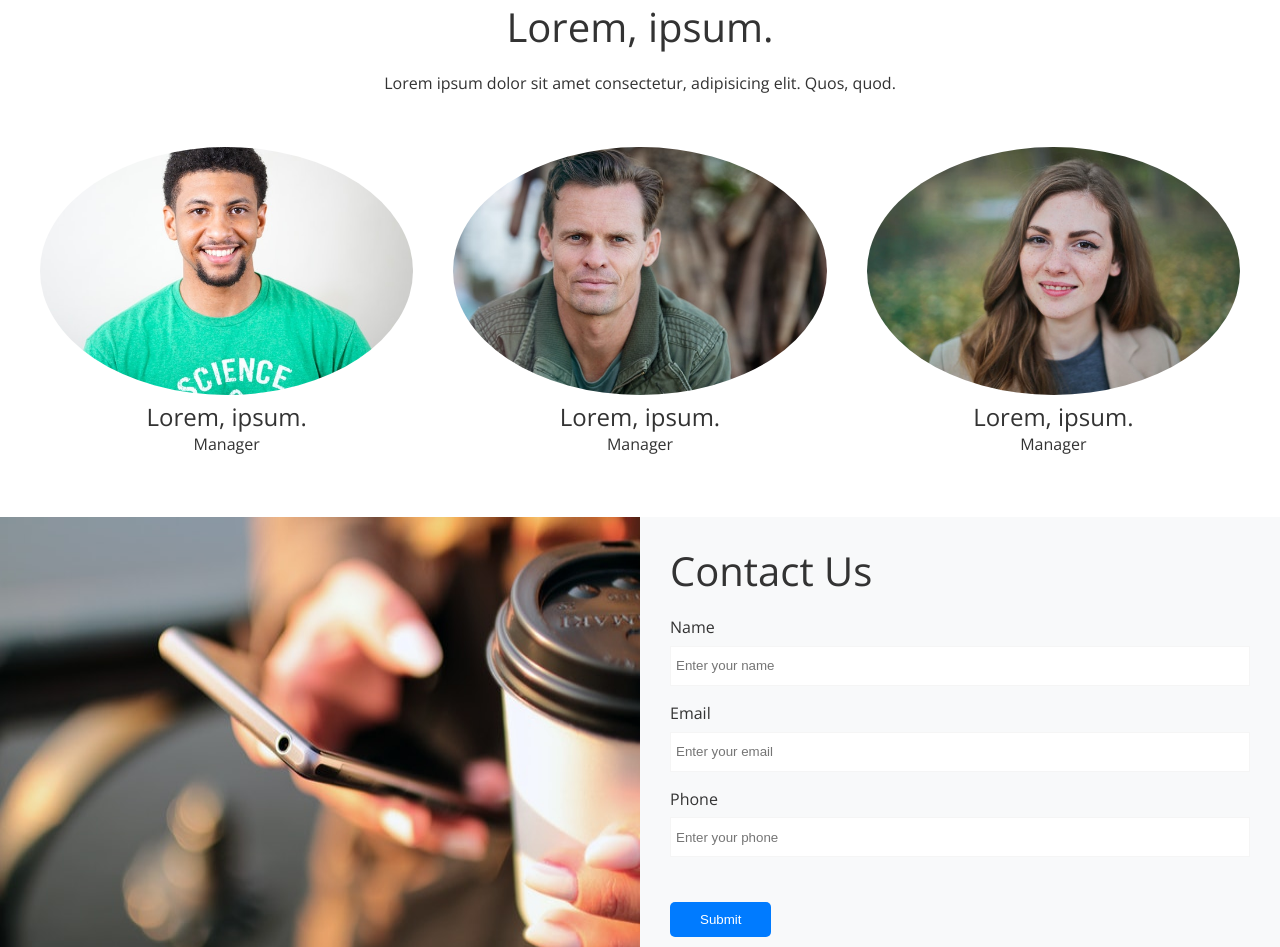
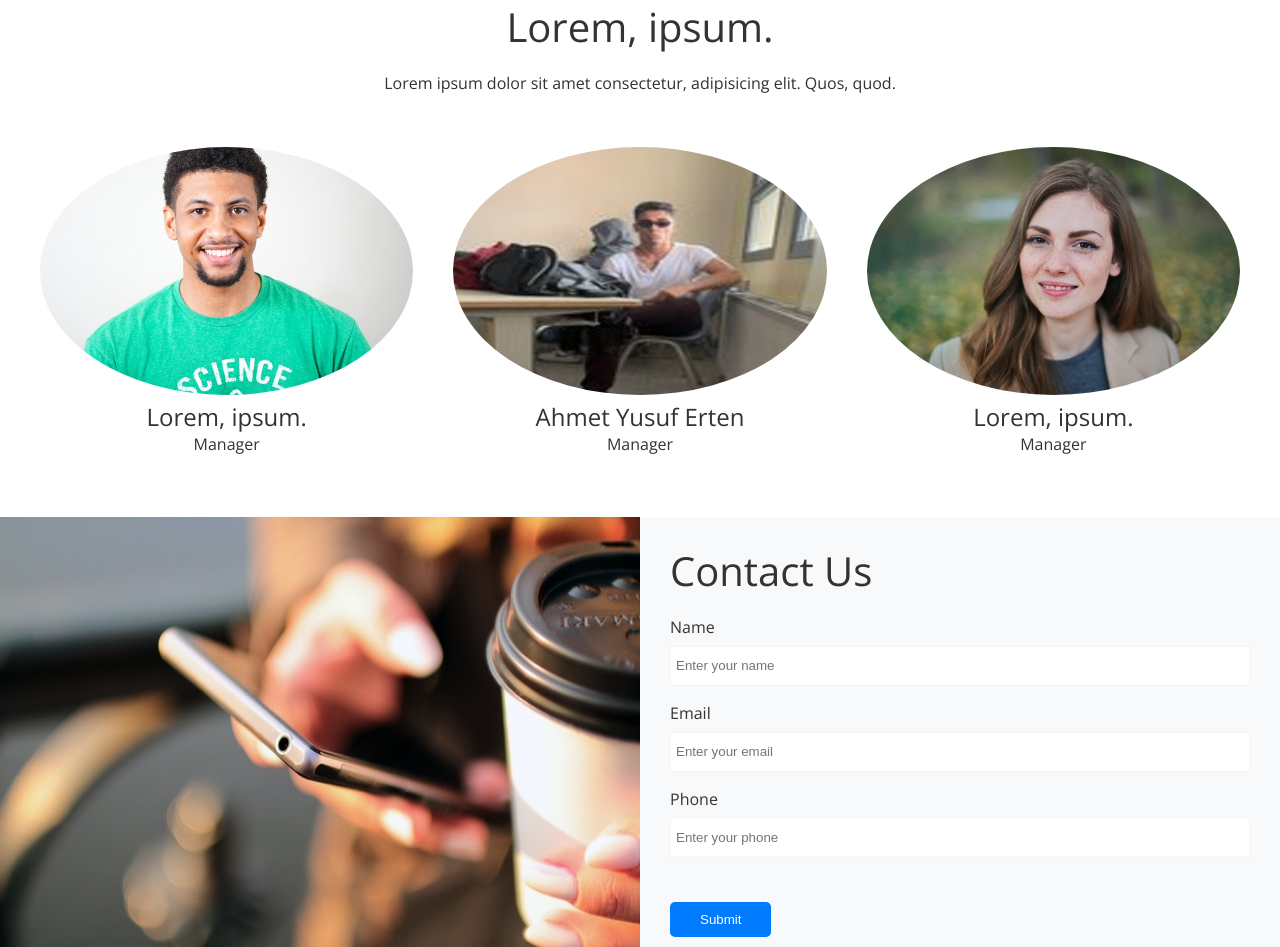
Before and after one commit to mustafamollq/mollaa, a plain HTML site: page index.html in a window 1280 px wide. Shown: the part 3306-4253 px from the top of the page. Drawn offline with nearby package versions, Linux system fonts and the light colour scheme.

Commit message:
Update index.html

```diff
--- a/index.html
+++ b/index.html
@@ -182,8 +182,8 @@
                     <p>Manager</p>
                 </div>
                 <div>
-                    <img src="img/p2.jpeg" alt="">
-                    <h2>Lorem, ipsum.</h2>
+                    <img src="img/zenci.jpg" alt="">
+                    <h2>Ahmet Yusuf Erten</h2>
                     <p>Manager</p>
                 </div>
                 <div>
```
